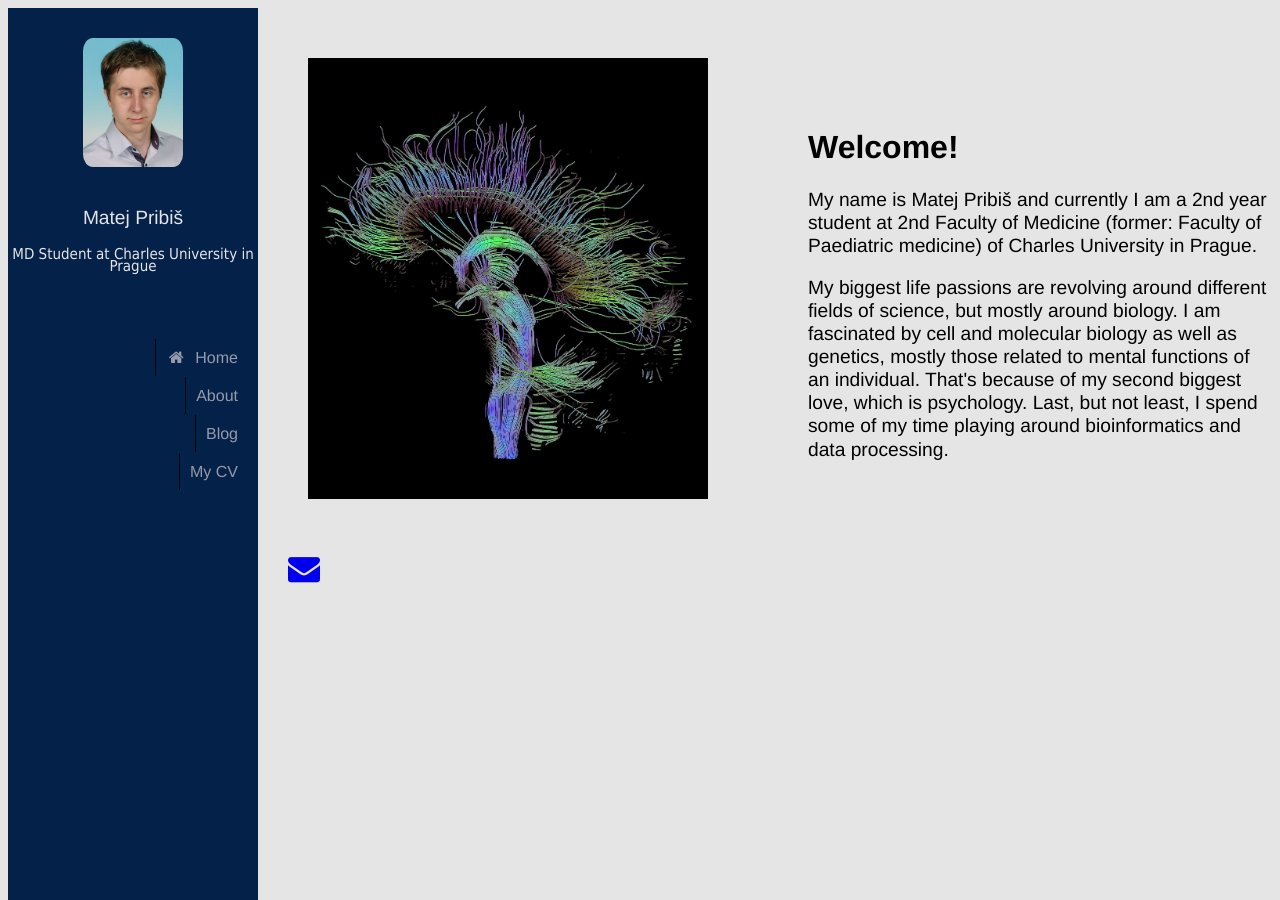
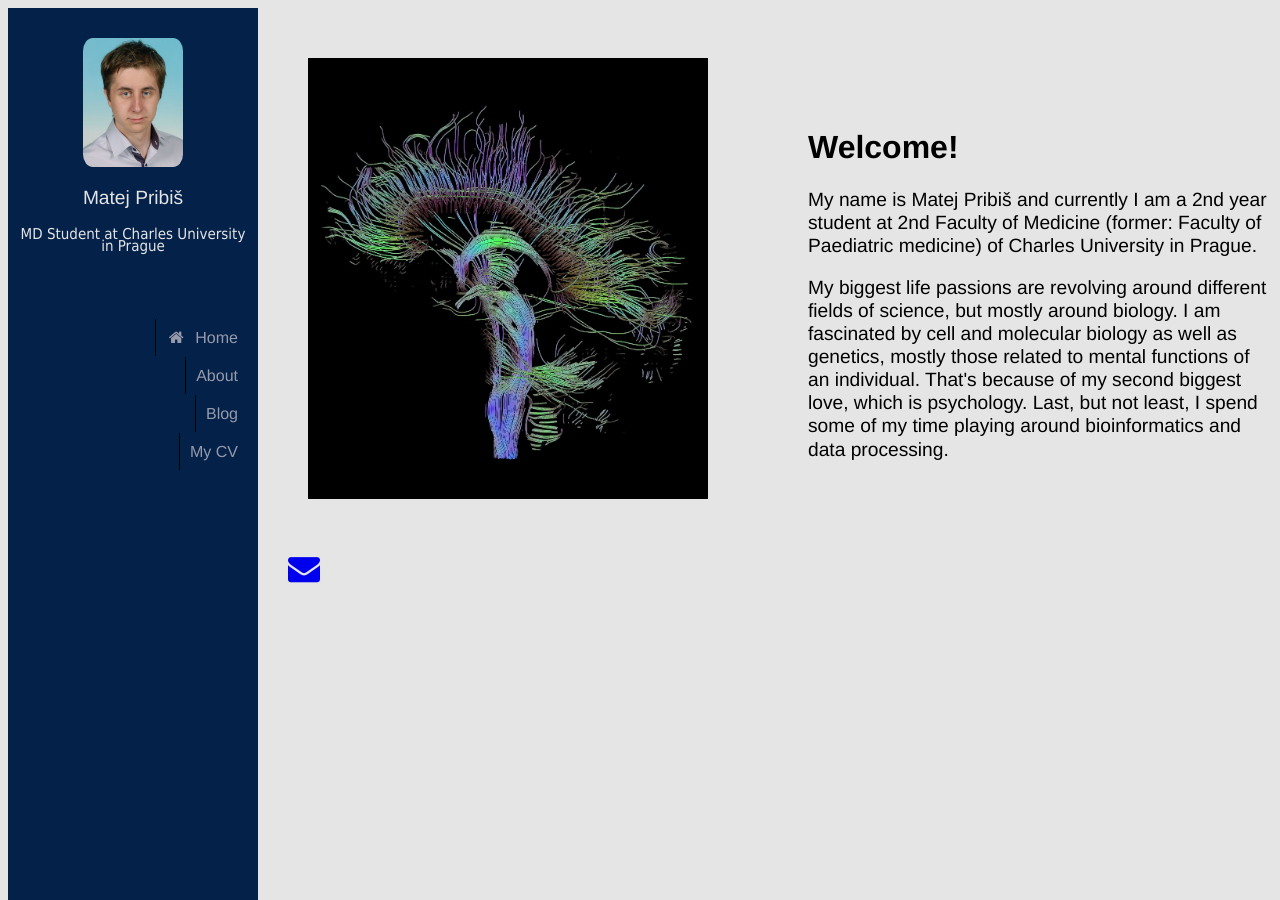
Before and after one commit to pribism/pribism.github.io, a Jekyll site: the page built from index.html, in a window 1280 px wide. Built offline with Jekyll 4.4.1, drawn with Linux system fonts in a browser that asks for light colours.

Commit message:
padding to name in sidebar

```diff
--- a/css/main.css
+++ b/css/main.css
@@ -22,6 +22,7 @@
 #lsb h3 {
 	text-align: center;
 	color: #e5e5e5;
+	padding: 0 5px 0 5px;
 }
 
 .main{
```
